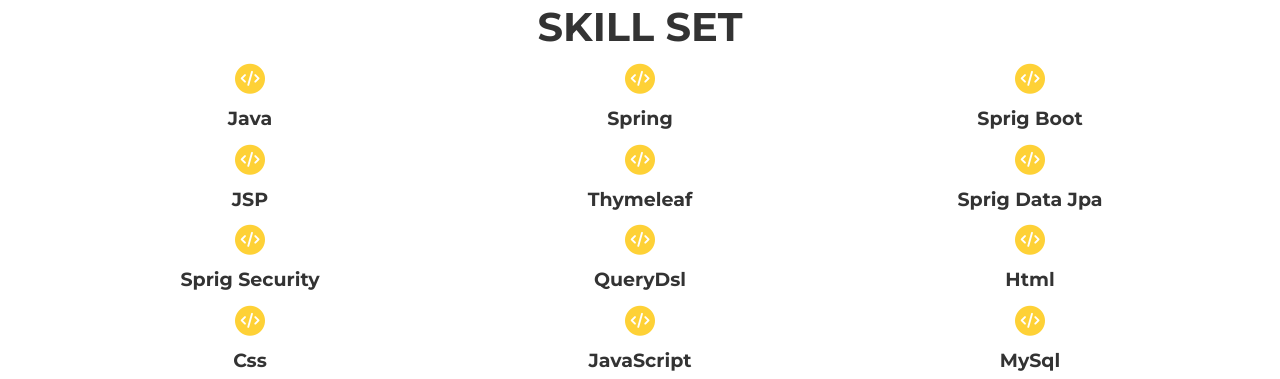
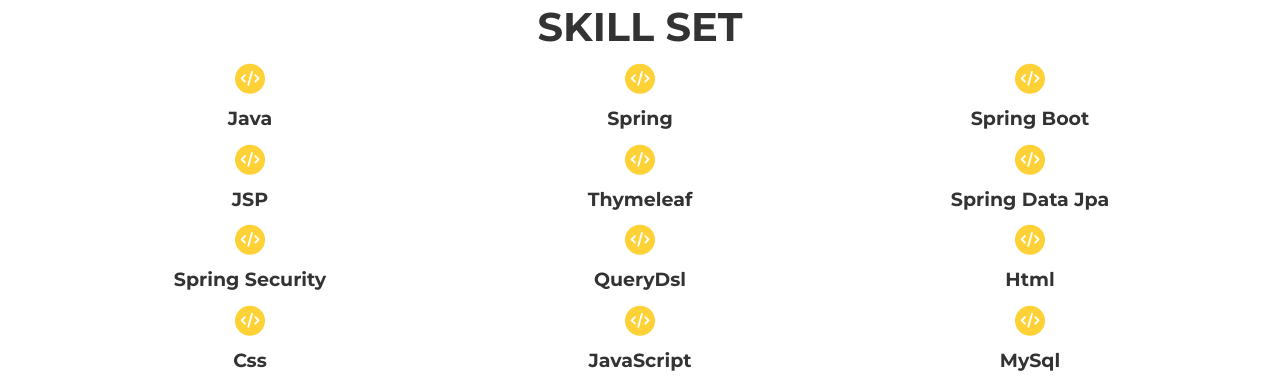
Before and after one commit to Jh214/JH214.github.io, a Jekyll site: the page built from index.html, in a window 1280 px wide and 900 px high, scrolled down 865 px. Shown: the part 153-532 px from the top of the window. Built offline with Jekyll 4.4.1, drawn with Linux system fonts in a browser that asks for light colours; some web fonts are replaced; a script that is not in the unit is left out; the list of posts is cut into pages by our own code.

Commit message:
오타 수정

```diff
--- a/_includes/services.html
+++ b/_includes/services.html
@@ -26,7 +26,7 @@
                     <i class="fa-solid fa-circle fa-stack-2x text-primary"></i>
                     <i class="fa-solid fa-code fa-stack-1x fa-inverse"></i>
                 </span>
-                <h4 class="service-heading">Sprig Boot</h4>
+                <h4 class="service-heading">Spring Boot</h4>
             </div>
             <div class="col-md-4">
                 <span class="fa-stack fa-1x">
@@ -47,14 +47,14 @@
                     <i class="fa-solid fa-circle fa-stack-2x text-primary"></i>
                     <i class="fa-solid fa-code fa-stack-1x fa-inverse"></i>
                 </span>
-                <h4 class="service-heading">Sprig Data Jpa</h4>
+                <h4 class="service-heading">Spring Data Jpa</h4>
             </div>
             <div class="col-md-4">
                 <span class="fa-stack fa-1x">
                     <i class="fa-solid fa-circle fa-stack-2x text-primary"></i>
                     <i class="fa-solid fa-code fa-stack-1x fa-inverse"></i>
                 </span>
-                <h4 class="service-heading">Sprig Security</h4>
+                <h4 class="service-heading">Spring Security</h4>
             </div>
             <div class="col-md-4">
                 <span class="fa-stack fa-1x">
```
